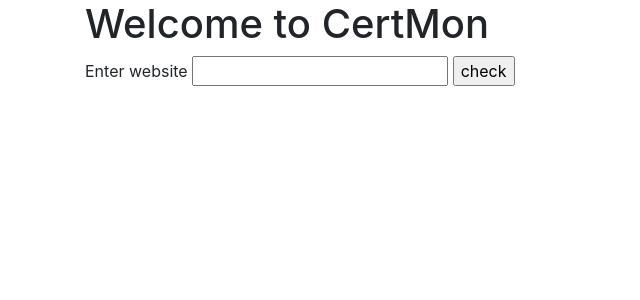
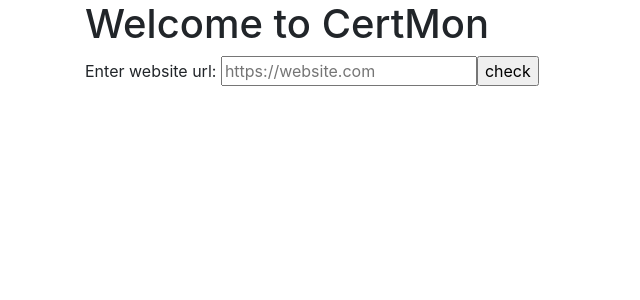
Before and after one commit to VIssakov/certmon, a Flask app: page / in a window 1280 px wide. Shown: the part 56-356 px from the top of the page, without its empty margins (0-640 px from the left). Run offline with Flask 2, Linux system fonts and the light colour scheme; some libraries are stand-ins or nearby versions.

Commit message:
small changes

```diff
--- a/cert/extract.py
+++ b/cert/extract.py
@@ -2,8 +2,5 @@ class Extract():
     def __init__(self, url):
         self.url = url
 
-    def check_port(self):
-        url = self.url
-
     def fetch_ssl(self):
         url = self.url
--- a/forms.py
+++ b/forms.py
@@ -4,4 +4,4 @@ from wtforms import (StringField, TextAreaField, IntegerField, BooleanField,
 from wtforms.validators import InputRequired, Length
 
 class UrlForm(FlaskForm):
-    url = StringField('Enter website', validators=[InputRequired()])
+    url = StringField(label = 'Enter website url', render_kw={'placeholder': 'https://website.com'}, validators=[InputRequired()])
--- a/templates/index.html
+++ b/templates/index.html
@@ -5,11 +5,11 @@
 
     <form method="POST">
         {{ form.csrf_token }}
-        {{ form.url.label }} {{ form.url(id='url-form') }} <input type="submit" value="check">
+        {{ form.url.label }}: {{ form.url(id='url-form') }}<input type="submit" value="check">
     </form>
 
     <div class="page-header">
-        {% if url %} Hello {{ url }}! {% endif %}
+        {% if url %} Hello {{ url }} {% endif %}
     </div>
 
 {% endblock %}
```
Also changed, not shown: README.md.
